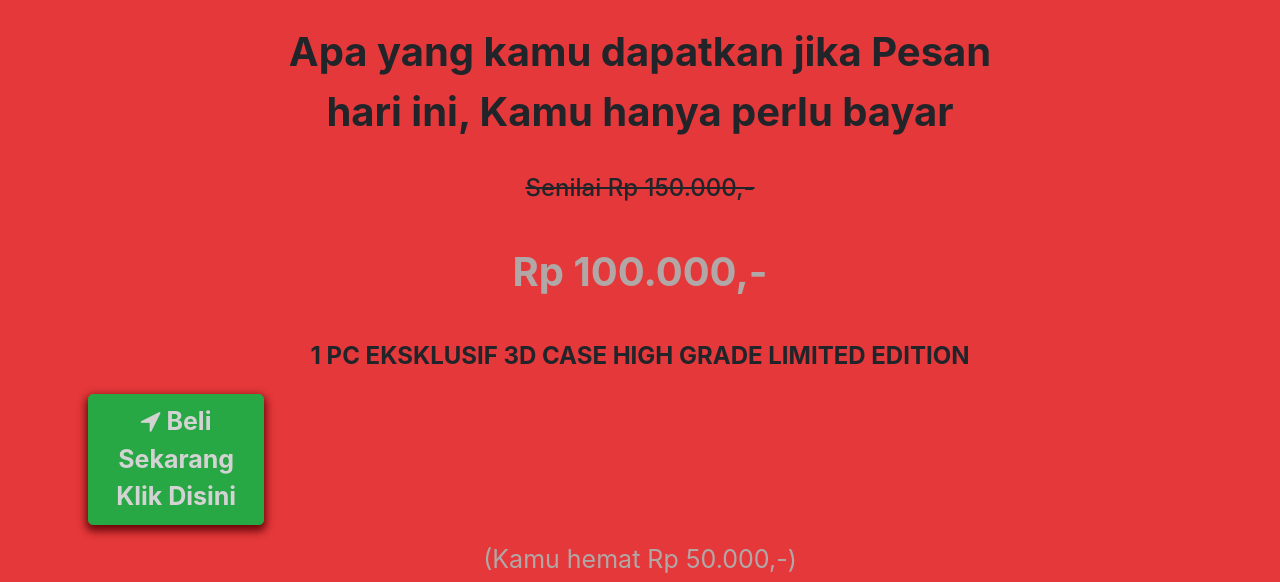
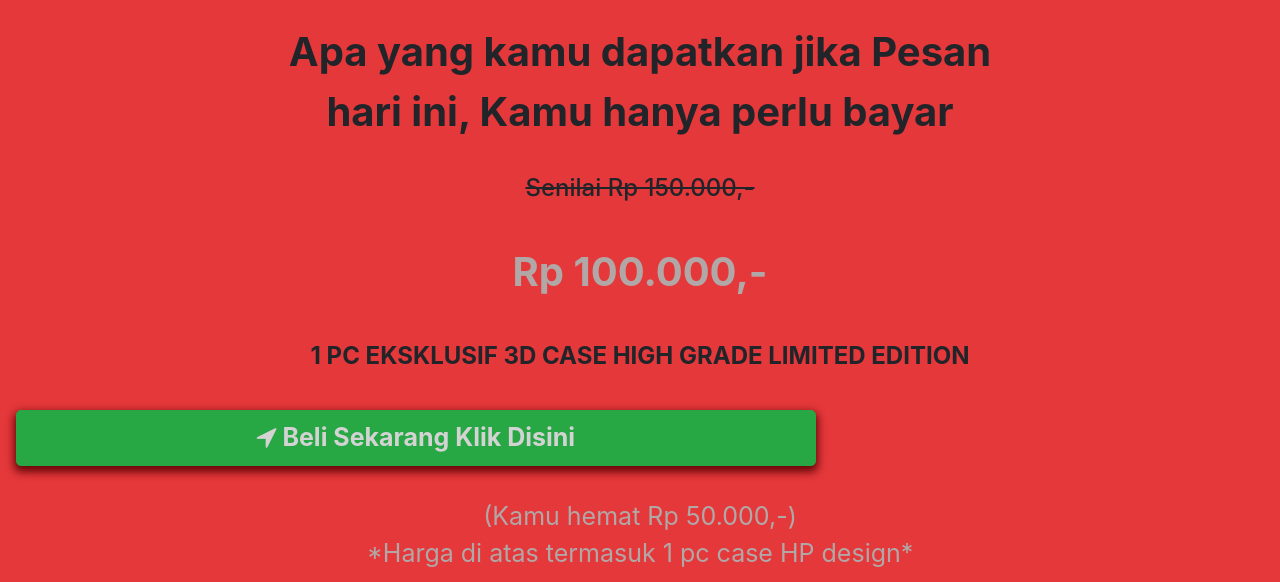
Before and after one commit to Rizzdd/Rizzdd.github.io, a plain HTML site: page index.html in a window 1280 px wide. Shown: the part 10226-10808 px from the top of the page. Drawn offline with nearby package versions, Linux system fonts and the light colour scheme.

Commit message:
Update index.html

```diff
--- a/index.html
+++ b/index.html
@@ -472,8 +472,8 @@
             </div>
             <div class="row">
                 <form class="" action="checkout.html">
-                    <div class="text-center d-flex align-items-center justify-content-center flex-column mx-auto">
-                        <button class="pan2 btn btn-success btn-lg btn-block light-gray" type="submit"><i class="fa fa-location-arrow"> </i> Beli Sekarang Klik Disini</button>
+                    <div class="p-3 text-center d-flex align-items-center justify-content-center flex-column mx-auto pan2">
+                        <button class="pann btn btn-success btn-lg btn-block light-gray" type="submit"><i class="fa fa-location-arrow"> </i> Beli Sekarang Klik Disini</button>
                     </div>
                 </form>
             </div>
```
